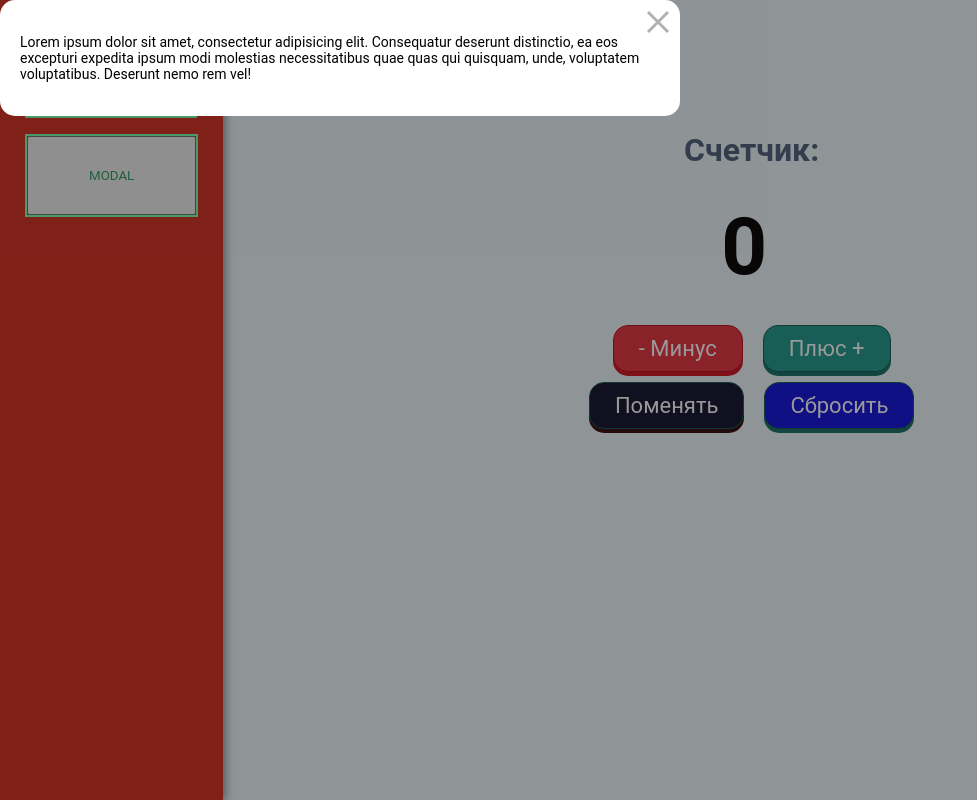
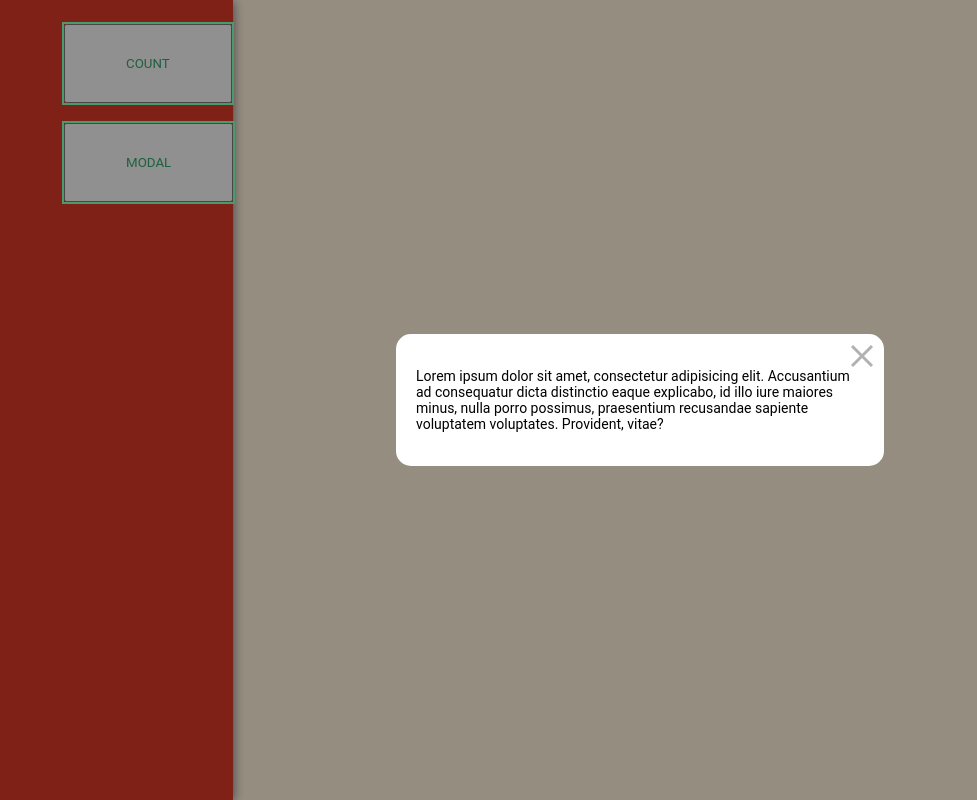
Before and after one commit to rkosobutsiy/counter, a React (Create React App) app: page / in a window 1280 px wide. Both pictures are taken after a click on the button "MODAL". Shown: the whole page, without its empty margins (0-977 px from the left). Built offline with nearby package versions, Linux system fonts and the light colour scheme.

Commit message:
tooltip and modal-Fix-2

```diff
--- a/src/App.js
+++ b/src/App.js
@@ -1,4 +1,4 @@
-import { Home } from "./Home/Home";
+import { Home } from "./pages/Home/Home";
 import "./index.scss";
 
 function App() {
--- a/src/components/Counter/Counter.jsx
+++ b/src/components/Counter/Counter.jsx
@@ -1,7 +1,8 @@
 import { useState } from "react";
-import "./index.scss";
+import "./Counter.scss";
+import cross from "../../assets/images/icon/cross.svg";
 
-export const Counter = ({ active, setActive }) => {
+export const Counter = () => {
   const [count, setCount] = useState(0);
   const [chang, setChang] = useState(true);
 
@@ -37,10 +38,7 @@ export const Counter = ({ active, setActive }) => {
   };
 
   return (
-    <div
-      className={active ? "App active" : "App"}
-      onClick={() => setActive(false)}
-    >
+    <div className="App">
       <div>
         <h2>Счетчик:</h2>
         <input
--- a/src/components/Counter/index.scss
+++ b/src/components/Counter/Counter.scss
@@ -13,13 +13,8 @@ body {
   justify-content: center;
   height: 70vh;
   text-align: center;
-  opacity: 1;
-  transition: 0.5s;
-
-  & > .active {
-  opacity: 0;
-  pointer-events: all;
-}
+  background: linear-gradient(45deg, black, transparent);
+  margin: -20px;
 
   h1 {
     color: #000;
--- a/src/components/Modal/Modal.jsx
+++ b/src/components/Modal/Modal.jsx
@@ -1,5 +1,5 @@
 import "./Modal.scss";
-import cross from "../../Images/icon/cross.svg";
+import cross from "../../assets/images/icon/cross.svg";
 
 export const Modal = ({ open, setOpen, children }) => {
   return (
--- a/src/components/Modal/Modal.scss
+++ b/src/components/Modal/Modal.scss
@@ -4,7 +4,9 @@
 }
 
 .modal {
-  height: 100vh;
+  height: 100%;
+  width: 100%;
+  display: flex;
   background-color: rgba(0, 0, 0, 0.4);
   position: fixed;
   top: 0;
@@ -27,7 +29,7 @@
   background-color: white;
   transform: scale(0.5);
   transition: 0.5s;
-  width: 50%;
+  width: 35%;
   justify-content: center;
 }
 .modal__content.active {
--- a/src/index.scss
+++ b/src/index.scss
@@ -14,6 +14,7 @@ body * {
   min-height: 100vh;
   display: grid;
   grid-template-columns: 1fr 5fr;
+  background-color: antiquewhite;
 }
 
 h1 span, h2 span, h3 span, h4 span, h5 span, h6 span {
--- a/src/Home/Home.jsx
+++ b/src/pages/Home/Home.jsx
@@ -1,12 +1,13 @@
-import { Modal } from "../components/Modal/Modal";
+import { Modal } from "../../components/Modal/Modal";
 import { useState } from "react";
 import "./Home.scss";
-import { Counter } from "../components/Counter/Counter";
-import { Tooltip } from "../components/Tooltip/Tooltip";
+import { Counter } from "../../components/Counter/Counter";
+import { Tooltip } from "../../components/Tooltip/Tooltip";
 
 export const Home = () => {
   const [modalActive, setModalActive] = useState(false);
   const [activeCounter, setActiveCounter] = useState(false);
+
   return (
     <>
       <div className="navigation">
@@ -21,13 +22,15 @@ export const Home = () => {
           </ul>
         </nav>
       </div>
-      <Counter active={activeCounter} setActive={setActiveCounter} />
+      <Modal open={activeCounter} setOpen={setActiveCounter} children>
+        <Counter active={activeCounter} setActive={setActiveCounter} />
+      </Modal>
       <Modal open={modalActive} setOpen={setModalActive} children>
         <p>
-          Lorem ipsum dolor sit amet, consectetur adipisicing elit. Consequatur
-          deserunt distinctio, ea eos excepturi expedita ipsum modi molestias
-          necessitatibus quae quas qui quisquam, unde, voluptatem voluptatibus.
-          Deserunt nemo rem vel!
+          Lorem ipsum dolor sit amet, consectetur adipisicing elit. Accusantium
+          ad consequatur dicta distinctio eaque explicabo, id illo iure maiores
+          minus, nulla porro possimus, praesentium recusandae sapiente
+          voluptatem voluptates. Provident, vitae?
         </p>
       </Modal>
     </>
--- a/src/Home/Home.scss
+++ b/src/pages/Home/Home.scss
@@ -9,8 +9,7 @@
 
 .nav {
   list-style-type: none;
-  margin: 17px;
-  padding: 10px;
+  margin-left: 24px;
   display: flex;
   flex-wrap: wrap;
 }
```
Also changed, not shown: src/assets/images/icon/cross.svg (renamed from src/Images/icon/cross.svg).
